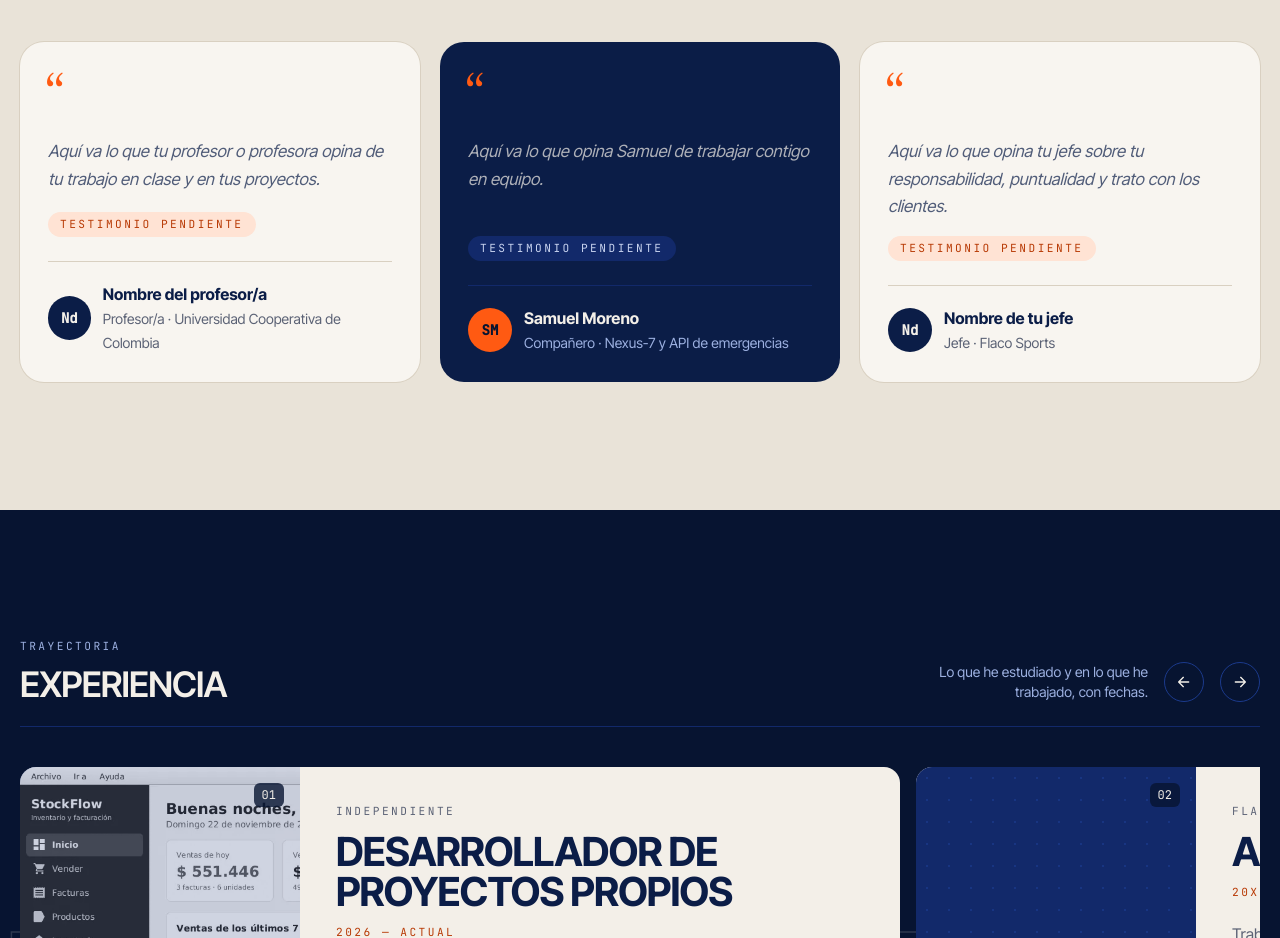
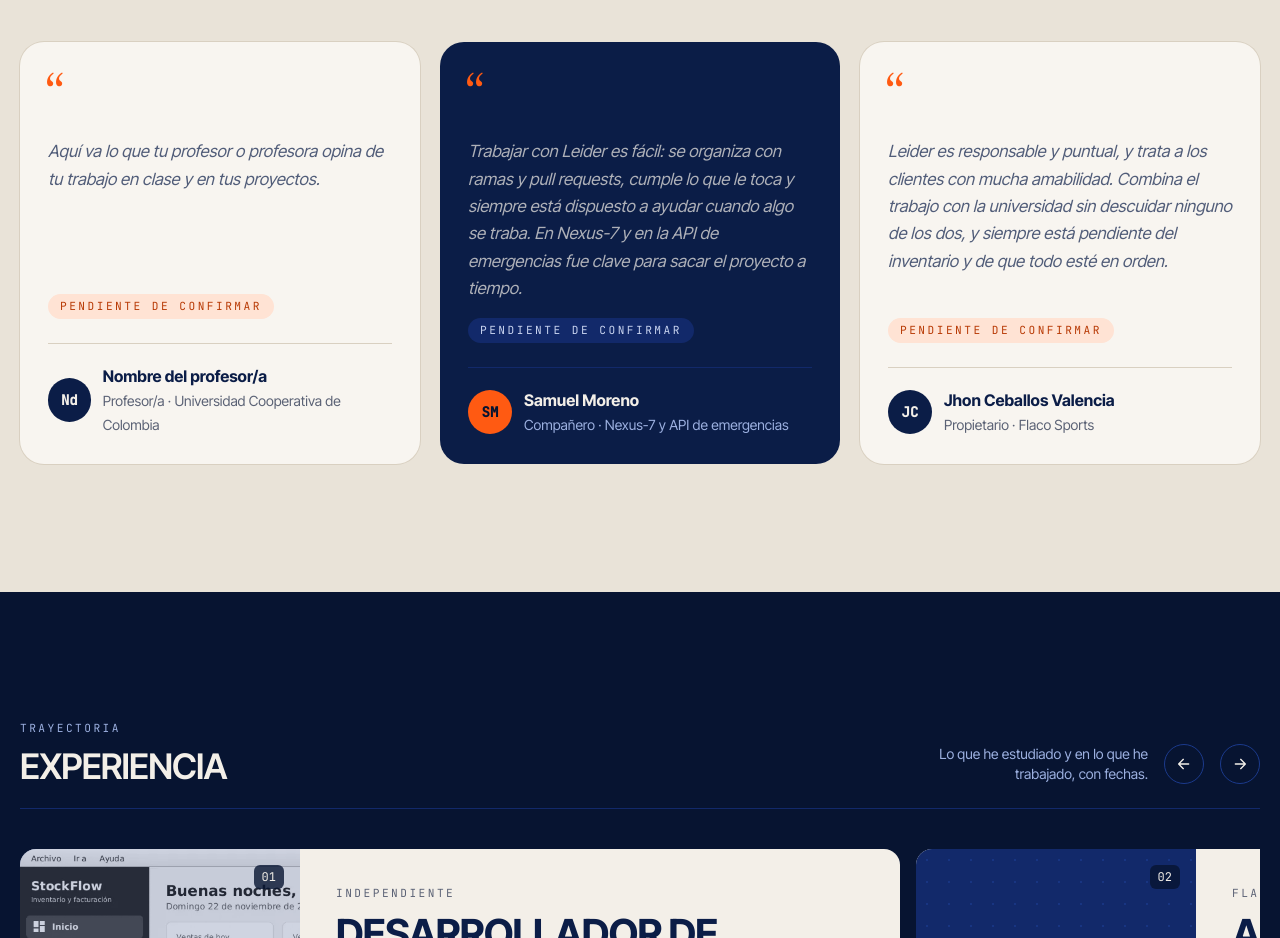
Before and after one commit to LeiderCadena2110/My_Portfolio, a Next.js app in the folder mi-portafolio/: page / in a window 1280 px wide. Shown: the part 5360-6298 px from the top of the page. Built offline with nearby package versions, Linux system fonts and the light colour scheme.

Commit message:
feat(testimonials): borradores de testimonios del compañero y del jefe por confirmar

```diff
--- a/mi-portafolio/components/Testimonials.tsx
+++ b/mi-portafolio/components/Testimonials.tsx
@@ -33,7 +33,7 @@ export default function Testimonials() {
                 </blockquote>
                 {t.pending && (
                   <p className={`mt-4 w-fit rounded-full px-3 py-1 kicker ${i === 1 ? "bg-sapphire-800 text-sapphire-200" : "bg-ember-100 text-ember-700"}`}>
-                    Testimonio pendiente
+                    Pendiente de confirmar
                   </p>
                 )}
                 <figcaption className={`mt-6 flex items-center gap-3 border-t pt-5 ${i === 1 ? "border-sapphire-800" : "border-pearl-300"}`}>
--- a/mi-portafolio/data/testimonials.ts
+++ b/mi-portafolio/data/testimonials.ts
@@ -5,7 +5,7 @@ import type { Testimonial } from "./types";
    Deben ser reales: pídele 2 o 3 frases a un profesor, a un compañero de
    proyecto y a tu jefe. Cuando tengas cada uno, reemplaza el texto,
    el nombre y cambia `pending: true` por `pending: false`.
-   (Mientras esté en true se muestra como "Testimonio pendiente".)
+   (Mientras esté en true se muestra como "Pendiente de confirmar".)
    ============================================================================= */
 export const testimonials: Testimonial[] = [
   {
@@ -17,13 +17,15 @@ export const testimonials: Testimonial[] = [
   {
     name: "Samuel Moreno",
     role: "Compañero · Nexus-7 y API de emergencias",
-    text: "Aquí va lo que opina Samuel de trabajar contigo en equipo.",
+    // ✏️ Borrador: envíaselo a Samuel. Cuando te diga que está de acuerdo (o lo corrija), pon pending: false
+    text: "Trabajar con Leider es fácil: se organiza con ramas y pull requests, cumple lo que le toca y siempre está dispuesto a ayudar cuando algo se traba. En Nexus-7 y en la API de emergencias fue clave para sacar el proyecto a tiempo.",
     pending: true,
   },
   {
-    name: "Nombre de tu jefe",
-    role: "Jefe · Flaco Sports",
-    text: "Aquí va lo que opina tu jefe sobre tu responsabilidad, puntualidad y trato con los clientes.",
+    name: "Jhon Ceballos Valencia",
+    role: "Propietario · Flaco Sports",
+    // ✏️ Borrador: envíaselo a tu jefe. Cuando te diga que está de acuerdo (o lo corrija), pon pending: false
+    text: "Leider es responsable y puntual, y trata a los clientes con mucha amabilidad. Combina el trabajo con la universidad sin descuidar ninguno de los dos, y siempre está pendiente del inventario y de que todo esté en orden.",
     pending: true,
   },
 ];
```
